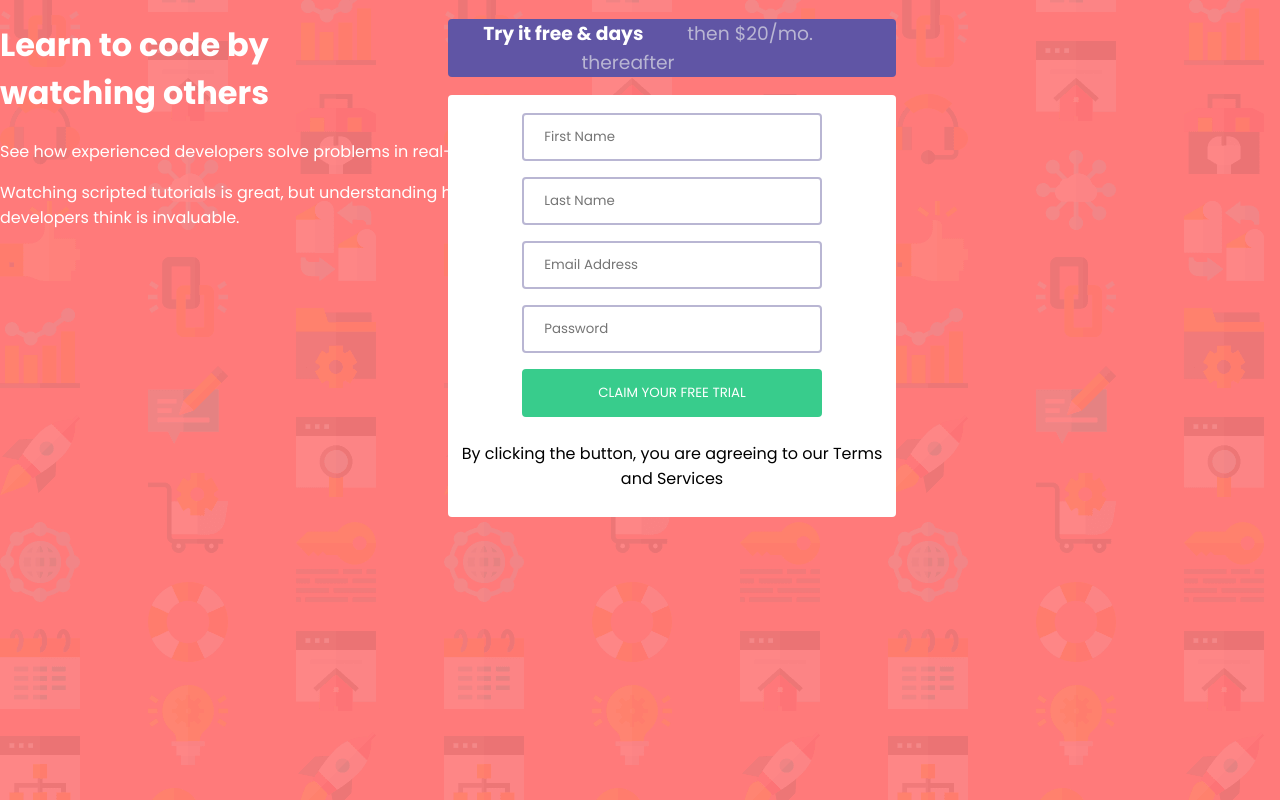
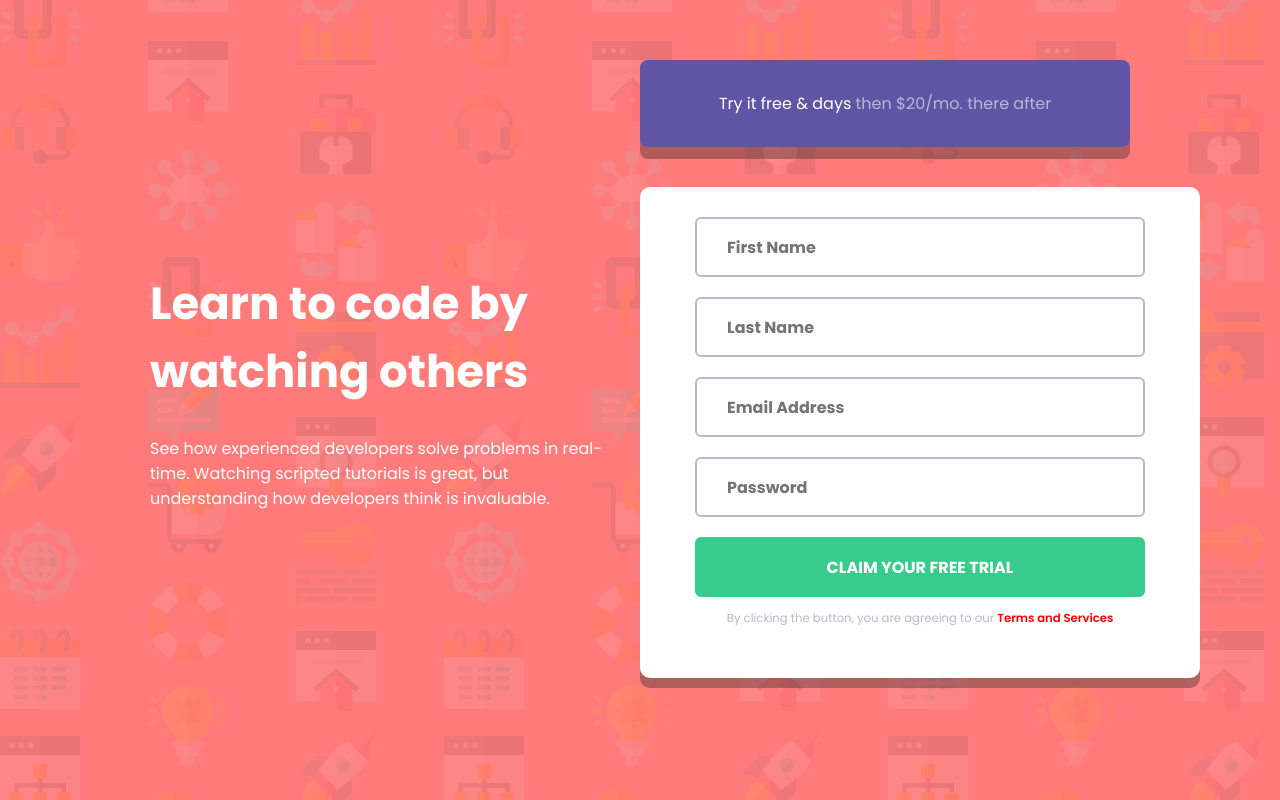
Before and after one commit to HasPrinz/Login-Page-Responsive, a plain HTML site: page index.html in a window 1280 px wide. Drawn offline with Linux system fonts and the light colour scheme.

Commit message:
Responsive updated

```diff
--- a/index.html
+++ b/index.html
@@ -1,5 +1,6 @@
 <!DOCTYPE html>
 <html lang="en" dir="ltr">
+
 <head>
   <meta charset="utf-8">
   <link rel="stylesheet" href="style.css">
@@ -7,41 +8,41 @@
   <link href="https://fonts.googleapis.com/css2?family=Poppins:wght@400;500;600;700&display=swap" rel="stylesheet">
   <title>Login Page</title>
 </head>
+
 <body>
   <div class="main-box">
     <div class="left-box">
       <h1>Learn to code by watching others</h1>
-        <p>See how experienced developers solve problems in real-time.</p>
-        <p>Watching scripted tutorials is great, but understanding how developers
+      <p>See how experienced developers solve problems in real-time. Watching
+        scripted tutorials is great, but understanding how developers
         think is invaluable.</p>
     </div>
     <div class="right-box">
-        <div class="right-head">
-          <h3>
-            Try it free & days <span class="sub">then $20/mo. thereafter</span>
-          </h3>
-        </div>
-        <div class="right-form">
-          <form class="" action="index.html" method="post">
-            <input type="text" name="lastname" placeholder="First Name">
-            <br>
-            <input type="text" name="firstname" placeholder="Last Name">
-            <br>
-            <input type="email" name="email" placeholder="Email Address">
-            <br>
-            <input type="password" name="password" placeholder="Password">
-            <br>
-            <button class="button"type="button" name="button">CLAIM YOUR FREE TRIAL</button>
-          </form>
+      <div class="form-head">
         <p>
-            By clicking the button, you are agreeing to our
-            <span class="terms-and-cons">Terms and Services</span>
+          Try it free & days <span class="sub">then $20/mo. there after</span>
         </p>
       </div>
+      <form class="" action="index.html" method="post">
+        <input class="input" type="text" name="lastname" placeholder="First Name" required>
+        <br>
+        <input class="input" type="text" name="firstname" placeholder="Last Name" required>
+        <br>
+        <input class="input" type="email" name="email" placeholder="Email Address" required>
+        <br>
+        <input class="input" type="password" name="password" placeholder="Password" required>
+        <br>
 
+        <input type="submit" name="" value="CLAIM YOUR FREE TRIAL">
 
+        <p>
+          <small> By clicking the button, you are agreeing to our
+            <span class="terms-and-cons">Terms and Services</span></small>
+        </p>
+      </form>
     </div>
   </div>
 
 </body>
+
 </html>
--- a/style.css
+++ b/style.css
@@ -1,79 +1,159 @@
-body{
+
+
+body {
   margin: 0;
+  padding: 0;
   font-size: 16px;
   font-family: Poppins;
-  background-color: hsl(0, 100%, 74%) ;
-  background-image: url("bg-intro-desktop.png");
-}
-/* left-box style */
-h1{
-width: 280px;
-color: white;
+  background-color: hsl(0, 100%, 74%);
+  background-image: url("bg-intro-mobile.png");
+  color: white;
+  text-align: center;
 }
 
-.main-box{
-  width: 70%;
+.main-box {
+  padding: 80px;
+}
+
+/* left-box style */
+
+h1{
+  margin: 50px;
+  font-size: 60px;
+  font-weight: 700;
+}
+
+.left-box {
+  margin: 160px 0;
+}
+
+
+
+/* right-box style */
+
+
+p span {
+  color: hsl(246, 25%, 77%);
+}
+
+.form-head {
+  background-color: hsl(248, 32%, 49%);
+  border-radius: 20px;
+  padding: 30px 100px;
+  margin: 30px 0 60px;
+  box-shadow: 0 18px rgba(31, 30, 31, 0.34);
+}
+
+
+form {
+  background-color: white;
+  padding-top: 40px;
+  border-radius: 30px;
+  box-shadow: 0 18px rgba(31, 30, 31, 0.34);
+}
+
+form>p {
+  color: hsl(246, 25%, 77%);
+  font-size: 14px;
+  padding: 0 80px 50px;
+}
+
+p .terms-and-cons {
+  color: red;
+  font-weight: 600;
+}
+
+input[class="input"] {
+  width: 700px;
+  height: 120px;
+  padding: 12px 30px;
+  margin: 15px 40px;
+  box-sizing: border-box;
+  border: 2px solid hsl(246, 25%, 77%);
+  border-radius: 15px;
   font-family: Poppins;
+  font-size: 35px;
+  font-weight: 700;
 }
-.left-box{
-  float: left;
-  margin: auto;
-  text-align: left;
-  width: 50%;
 
-}
-.left-box p{
-  width: 500px;
+input[type="submit"] {
+  width: 700px;
+  height: 120px;
+  padding: 12px 40px;
+  margin: 15px 40px;
+  box-sizing: border-box;
+  border: 2px solid hsl(154, 59%, 51%);
+  border-radius: 15px;
+  font-family: Poppins;
+  font-size: 35px;
+  font-weight: 700;
+  background-color: hsl(154, 59%, 51%);
   color: white;
 }
-/* right-box style */
-h3{
-  color: white;
-  width: 400px;
-}
-h3 span{
-  color: hsl(246, 25%, 77%);
-  font-weight: lighter;
-  padding: 12px 40px;
-}
-.right-head{
-  background-color: hsl(248, 32%, 49%);
-  border-radius: 4px;
-}
-.right-box{
-  float: left;
-  width: 50%;
-  text-align: center;
-}
-.right-form{
-  background-color: white;
-  padding: 10px;
-  border-radius: 4px;
-}
-form{
 
-}
-input{
-  width: 70%;
-  padding: 12px 20px;
-  margin: 8px 0;
-  box-sizing: border-box;
-  border: 2px solid hsl(246, 25%, 77%);
-  border-radius: 4px;
-  font-family: Poppins;
-}
-input:focus{
+input[class="input"]:focus {
   outline: none;
   border: 3px solid hsl(248, 32%, 49%);
 }
-button{
-  width: 70%;
-  padding: 12px 40px;
-  margin: 8px 0;
-  box-sizing: border-box;
-  border: 2px solid hsl(154, 59%, 51%);
-  border-radius: 4px;
-  font-family: Poppins;
-  background-color: hsl(154, 59%, 51%);
-  color: white;
+
+/* Responsive style */
+@media screen and (min-width:1000px) {
+  body{
+    background-image: url("bg-intro-desktop.png");
+    padding: 50px 150px;
+  }
+  .main-box {
+    display: flex;
+    padding: 0;
+  }
+
+  .left-box {
+    width: 50%;
+    text-align: left;
+    margin: 170px 20px 50px 0;
+  }
+
+  h1 {
+    margin-left: 0;
+    margin-bottom: 30px;
+    font-size: 45px;
+  }
+  form>p {
+    font-size: 14px;
+    padding: 0 10px 50px;
+    margin: 0;
+  }
+  .right-box {
+    width: 50%;
+  }
+  .form-head {
+    background-color: hsl(248, 32%, 49%);
+    border-radius: 8px;
+    padding: 15px 40px;
+    margin: 10px 0 40px;
+    box-shadow: 0 12px rgba(31, 30, 31, 0.34);
+  }
+  form {
+    width: 560px;
+    background-color: white;
+    padding-top: 20px;
+    border-radius: 10px;
+    box-shadow: 0 10px rgba(31, 30, 31, 0.34);
+  }
+  input[class="input"] {
+    width: 450px;
+    height: 60px;
+    padding: 12px 30px;
+    margin: 10px 10px;
+    border-radius: 6px;
+    font-size: 16px;
+  }
+  input[type="submit"] {
+    width: 450px;
+    height: 60px;
+    padding: 12px 30px;
+    margin: 10px 10px;
+    border-radius: 6px;
+    font-size: 16px;
+  }
 }
```
Lines whose indentation alone changed are shown as unchanged.
